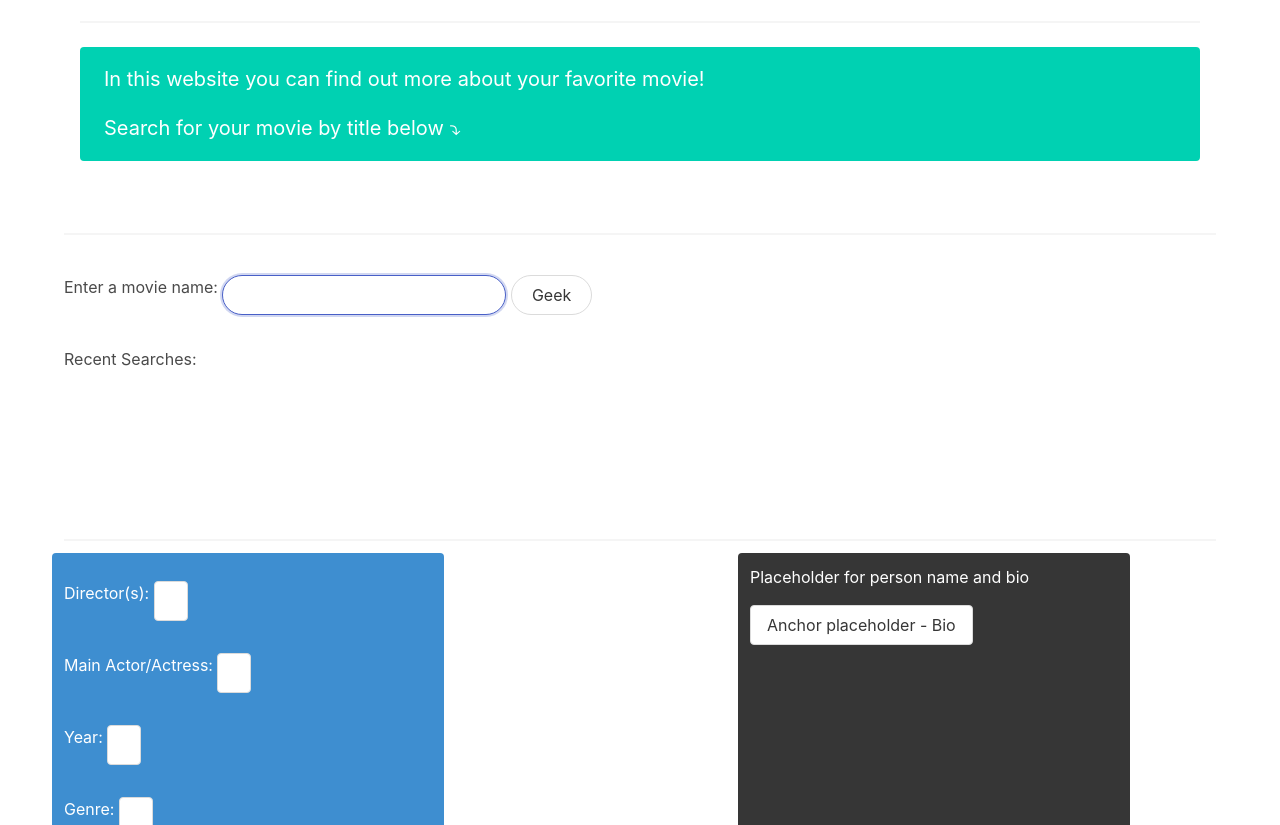
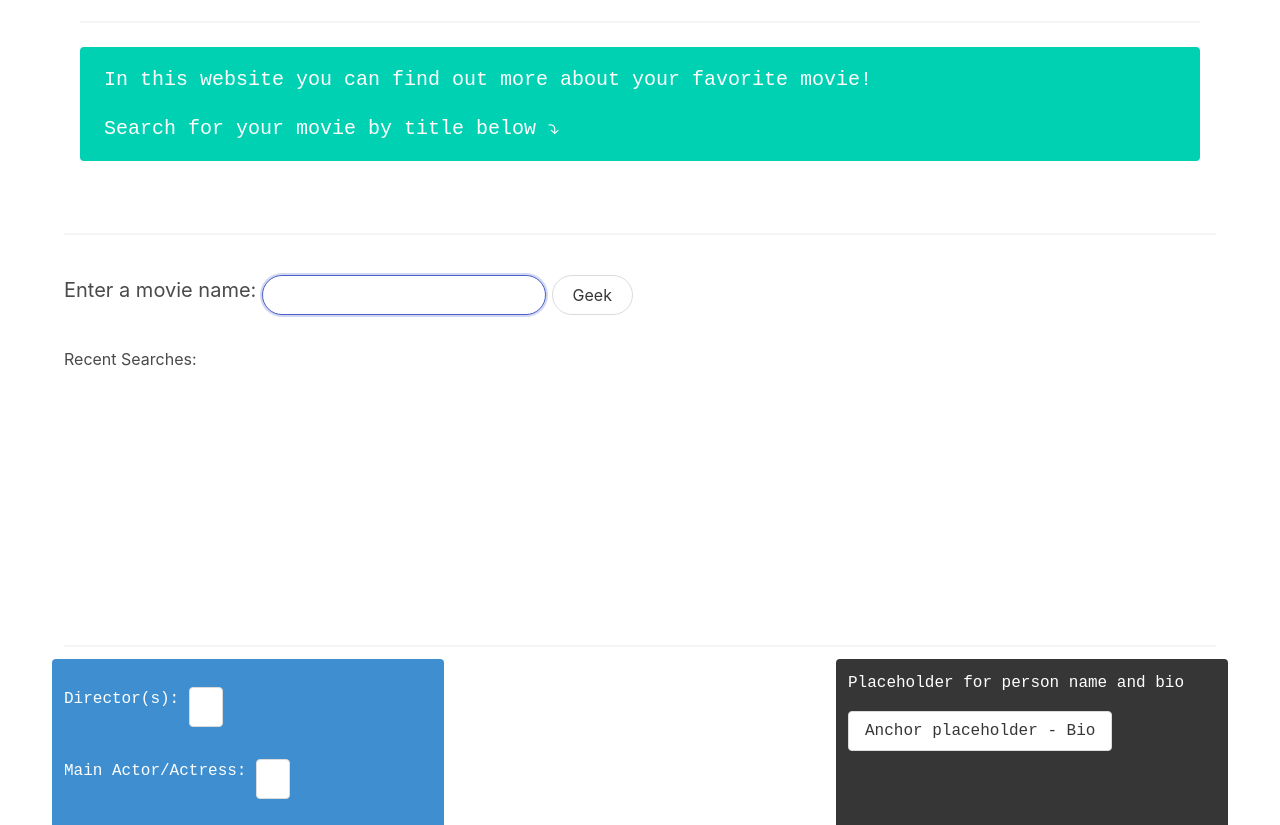
Before and after one commit to mariahw4/MovieDetails, a plain HTML site: page index.html in a window 1280 px wide. Shown: the part 127-952 px from the top of the page. Drawn offline with nearby package versions, Linux system fonts and the light colour scheme.

Commit message:
styling updates

```diff
--- a/assets/css/style.css
+++ b/assets/css/style.css
@@ -1,3 +1,12 @@
 body {
     font-family: 'Courier New', Courier, monospace;
 }
+
+#PosterContainer {
+    margin: 30px auto;
+    margin-bottom: 100px;
+}
+
+#Movie-Title {
+    text-align: center;
+}
--- a/index.html
+++ b/index.html
@@ -5,6 +5,7 @@
     <meta name="viewport" content="width=device-width, initial-scale=1">
     <title>Become a Movie Geek</title>
     <link rel="stylesheet" href="https://cdn.jsdelivr.net/npm/bulma@0.9.4/css/bulma.min.css">
+    <link rel="stylesheet" href="./assets/css/style.css"
 </head>
 
 <body>
@@ -36,11 +37,11 @@
   <section class="container">
     <hr/>
     <!-- movie title search element -->
-    <div class="control py-4 "> Enter a movie name: <input class="input is-focused is-rounded is-inline" id="movie-name" type="text" placeholder=" ">
+    <div class="control py-4 is-family-sans-serif is-size-5"> Enter a movie name: <input class="input is-focused is-rounded is-inline" id="movie-name" type="text" placeholder=" ">
         <button class="button is-inline is-rounded search-btn">Geek</button>
     </div>
     <!-- recent search element -->
-    <div class="py-4" >
+    <div class="py-4 is-family-sans-serif" >
         <p class="is-inline">Recent Searches:</p><span class="is-inline" id="list-of-movies"> </span>
     </div>
     <!-- movie image element still need to figure out how to resize and center-->
@@ -67,7 +68,7 @@
         </div>
       </div>
       <!-- creates space between columns -->
-      <div class="column is-one-quarter notification is-white"></div>
+      <div class="column is-one-third notification is-white"></div>
       <!-- diplay selected person name and bio element -->
       <div class="column is-one-third notification is-dark" id="PersonName">
         Placeholder for person name and bio
```
